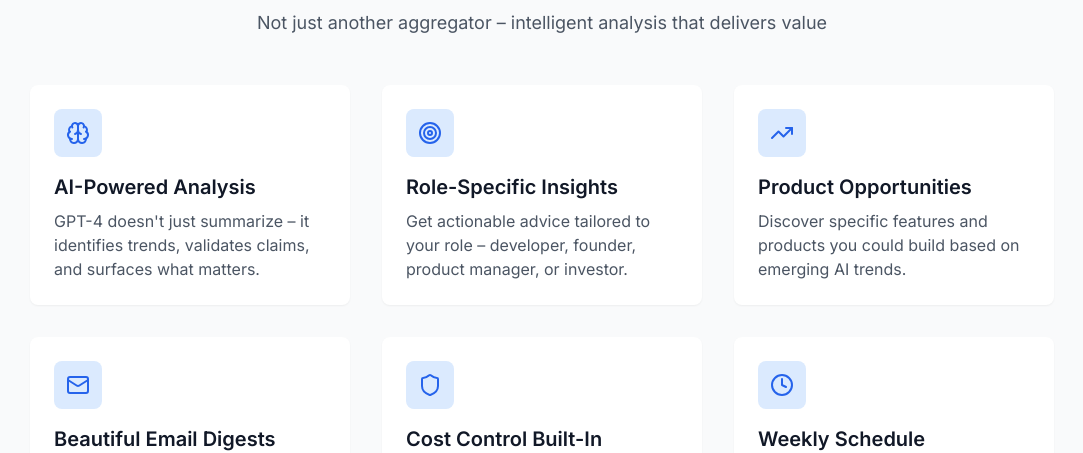
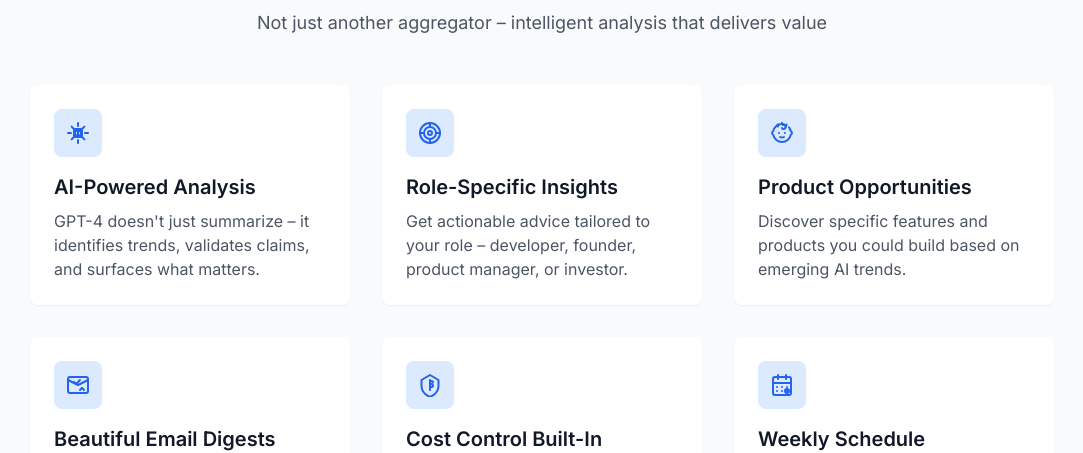
Before and after one commit to planetaryescape/ai-digest, a Next.js app in the folder frontend/: page / in a window 1280 px wide. Shown: the part 4400-4853 px from the top of the page, without its empty margins (98-1181 px from the left). Built offline with nearby package versions, Linux system fonts and the light colour scheme; no server answers.

Commit message:
feat(landing): replace generic Lucide icons with custom feature icons
Replace Brain, Target, TrendingUp, Mail, Shield, and Clock icons with
custom-designed icons that better represent each feature's purpose.
Improves visual consistency and brand identity on landing page.

Resolves #71

```diff
--- a/frontend/app/page.tsx
+++ b/frontend/app/page.tsx
@@ -1,17 +1,20 @@
 import {
   ArrowRight,
-  Brain,
   CheckCircle2,
   ChevronRight,
   Clock,
-  Mail,
-  Shield,
   Star,
-  Target,
-  TrendingUp,
   Users,
   Zap,
 } from "lucide-react";
+import {
+  AiAnalysisIcon,
+  BeautifulEmailIcon,
+  CostControlIcon,
+  ProductIdeasIcon,
+  RoleBasedIcon,
+  WeeklyScheduleIcon,
+} from "@/components/icons";
 import Image from "next/image";
 import Link from "next/link";
 
@@ -191,7 +194,7 @@ export default function Home() {
               {/* Feature 1 */}
               <div className="bg-white rounded-lg p-6 shadow-sm">
                 <div className="w-12 h-12 bg-blue-100 rounded-lg flex items-center justify-center mb-4">
-                  <Brain className="h-6 w-6 text-blue-600" />
+                  <AiAnalysisIcon className="h-6 w-6 text-blue-600" />
                 </div>
                 <h3 className="text-xl font-semibold text-gray-900 mb-2">AI-Powered Analysis</h3>
                 <p className="text-gray-600">
@@ -203,7 +206,7 @@ export default function Home() {
               {/* Feature 2 */}
               <div className="bg-white rounded-lg p-6 shadow-sm">
                 <div className="w-12 h-12 bg-blue-100 rounded-lg flex items-center justify-center mb-4">
-                  <Target className="h-6 w-6 text-blue-600" />
+                  <RoleBasedIcon className="h-6 w-6 text-blue-600" />
                 </div>
                 <h3 className="text-xl font-semibold text-gray-900 mb-2">Role-Specific Insights</h3>
                 <p className="text-gray-600">
@@ -215,7 +218,7 @@ export default function Home() {
               {/* Feature 3 */}
               <div className="bg-white rounded-lg p-6 shadow-sm">
                 <div className="w-12 h-12 bg-blue-100 rounded-lg flex items-center justify-center mb-4">
-                  <TrendingUp className="h-6 w-6 text-blue-600" />
+                  <ProductIdeasIcon className="h-6 w-6 text-blue-600" />
                 </div>
                 <h3 className="text-xl font-semibold text-gray-900 mb-2">Product Opportunities</h3>
                 <p className="text-gray-600">
@@ -227,7 +230,7 @@ export default function Home() {
               {/* Feature 4 */}
               <div className="bg-white rounded-lg p-6 shadow-sm">
                 <div className="w-12 h-12 bg-blue-100 rounded-lg flex items-center justify-center mb-4">
-                  <Mail className="h-6 w-6 text-blue-600" />
+                  <BeautifulEmailIcon className="h-6 w-6 text-blue-600" />
                 </div>
                 <h3 className="text-xl font-semibold text-gray-900 mb-2">
                   Beautiful Email Digests
@@ -240,7 +243,7 @@ export default function Home() {
               {/* Feature 5 */}
               <div className="bg-white rounded-lg p-6 shadow-sm">
                 <div className="w-12 h-12 bg-blue-100 rounded-lg flex items-center justify-center mb-4">
-                  <Shield className="h-6 w-6 text-blue-600" />
+                  <CostControlIcon className="h-6 w-6 text-blue-600" />
                 </div>
                 <h3 className="text-xl font-semibold text-gray-900 mb-2">Cost Control Built-In</h3>
                 <p className="text-gray-600">
@@ -252,7 +255,7 @@ export default function Home() {
               {/* Feature 6 */}
               <div className="bg-white rounded-lg p-6 shadow-sm">
                 <div className="w-12 h-12 bg-blue-100 rounded-lg flex items-center justify-center mb-4">
-                  <Clock className="h-6 w-6 text-blue-600" />
+                  <WeeklyScheduleIcon className="h-6 w-6 text-blue-600" />
                 </div>
                 <h3 className="text-xl font-semibold text-gray-900 mb-2">Weekly Schedule</h3>
                 <p className="text-gray-600">
```
